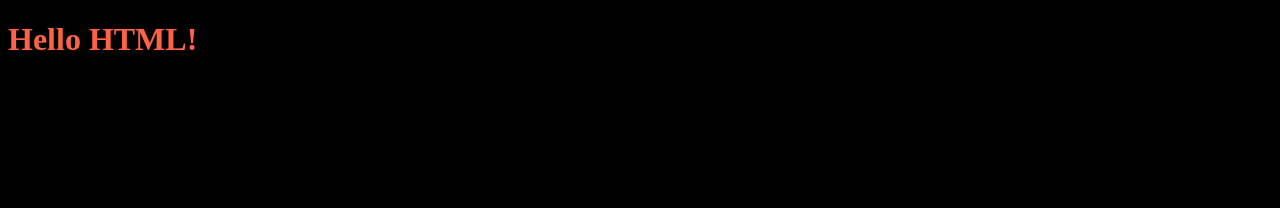
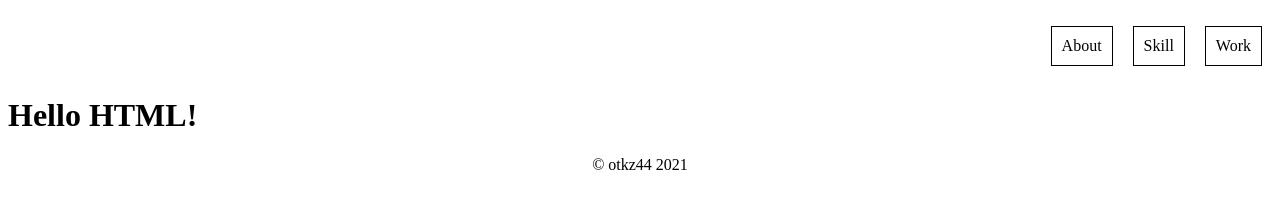
Before and after one commit to otkz44/myportfolio, a plain HTML site: page index.html in a window 1280 px wide. Drawn offline with Linux system fonts and the light colour scheme.

Commit message:
header,nav,footerを追加

```diff
--- a/index.html
+++ b/index.html
@@ -7,6 +7,20 @@
     </head>
 
     <body>
+        <header>
+            <nav>
+                <ul>
+                    <li>About</li>
+                    <li>Skill</li>
+                    <li>Work</li>
+                </ul>
+            </nav>
+        </header>
+
         <h1>Hello HTML!</h1>
+
+        <footer>
+            <p>&copy; otkz44 2021</p>
+        </footer>
     </body>
 </html>
--- a/style.css
+++ b/style.css
@@ -1,9 +1,17 @@
 @charset "UTF-8";
 
-body {
-    background-color: black;
+ul {
+    list-style: none;
+    display: flex;
+    justify-content: flex-end;
 }
 
-h1 {
-    color: tomato;
+li {
+    border: 1px solid black;
+    padding: 10px;
+    margin: 10px;
 }
+
+footer {
+    text-align: center;
+}
```
